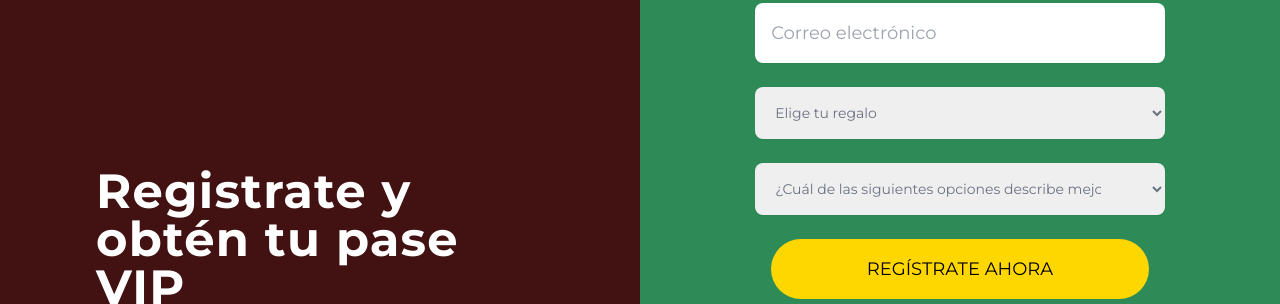
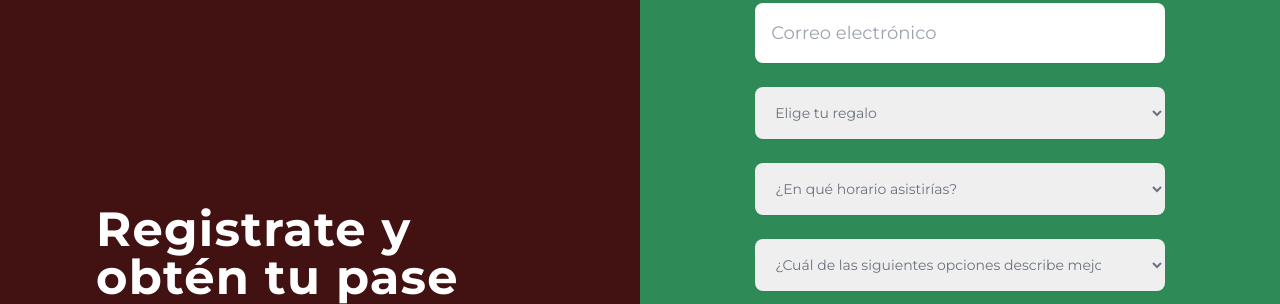
Before and after one commit to rega1237/3r-company-landing, a website built with Vite: page index.html in a window 1280 px wide. Shown: the part 1193-1497 px from the top of the page. Built offline with nearby package versions, Linux system fonts and the light colour scheme; files whose address does not match are found by name; a web font is replaced by a local one.

Commit message:
Add time selection dropdown in index.html for improved user scheduling options

```diff
--- a/index.html
+++ b/index.html
@@ -188,6 +188,21 @@
                 <option value="Kit barista">Kit Barista</option>
                 <option value="Tabla de bambú">Tabla de bambú</option>
                 <option value="Utensilios">Utensilios</option>
+              </select>
+            </div>
+            <div class="pb-2 pt-4">
+              <select
+                id="MMERGE2"
+                name="MMERGE2"
+                class="w-full z-10 rounded-lg border-gray-200 p-4 pe-12 text-sm text-gray-500 shadow-sm"
+                required
+              >
+                <option value="" disabled selected>
+                  ¿En qué horario asistirías?
+                </option>
+                <option value="11:00AM">11:00AM</option>
+                <option value="2:30PM">2:30PM</option>
+                <option value="6:00PM">6:00PM</option>
               </select>
             </div>
             <div class="pb-2 pt-4">
```
